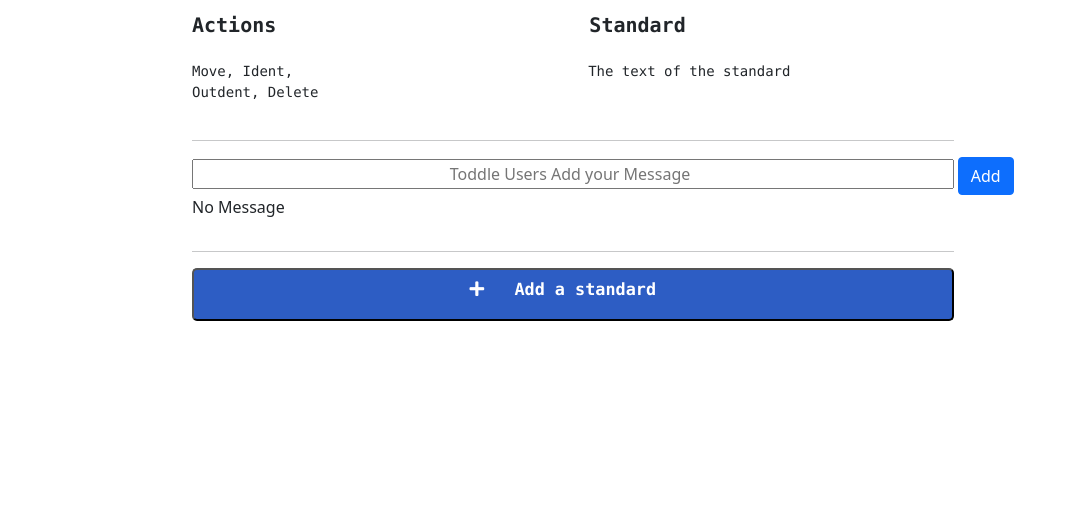
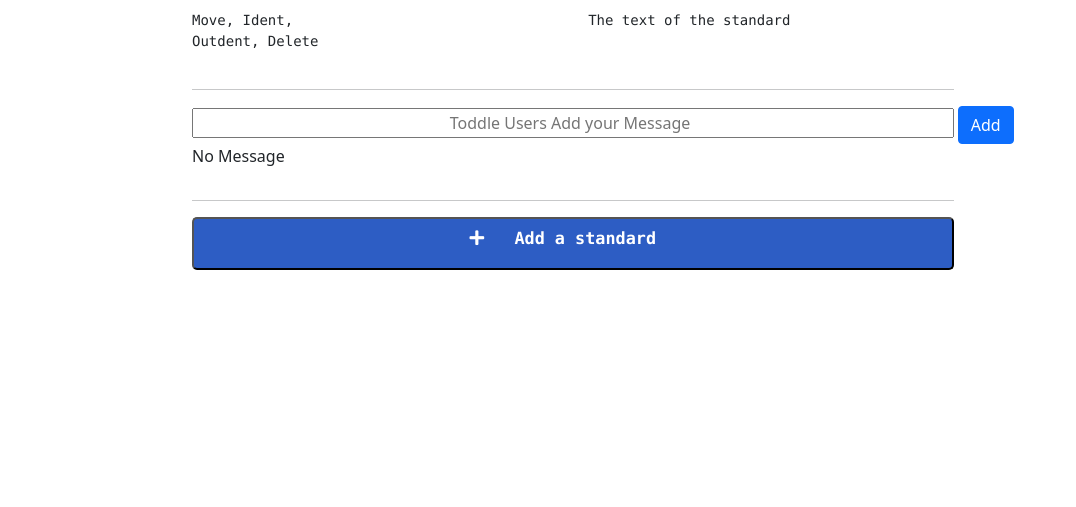
Before and after one commit to Amandeepkumr/mytoddleTask.github.io, a plain HTML site: page index.html in a window 1280 px wide. Shown: the part 293-800 px from the top of the page, without its empty margins (0-1076 px from the left). Drawn offline with nearby package versions, Linux system fonts and the light colour scheme.

Commit message:
Update style.css

```diff
--- a/style.css
+++ b/style.css
@@ -8,7 +8,7 @@ body h1{
     color: grey;
 }
 .subject{
-    padding-top: 6%;
+    padding-top: 2%;
     padding-left: 15%;
     font-style: normal;
 }
```
